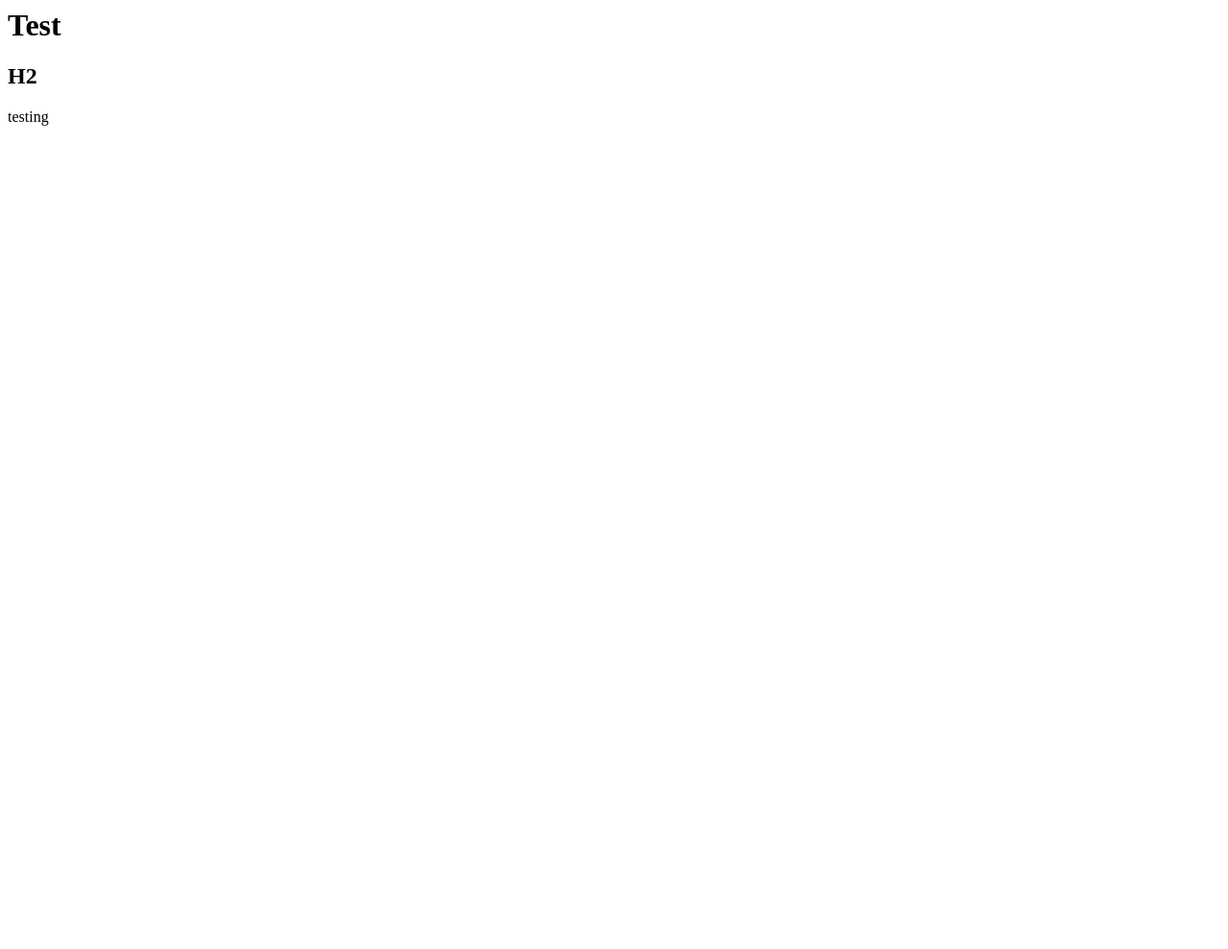
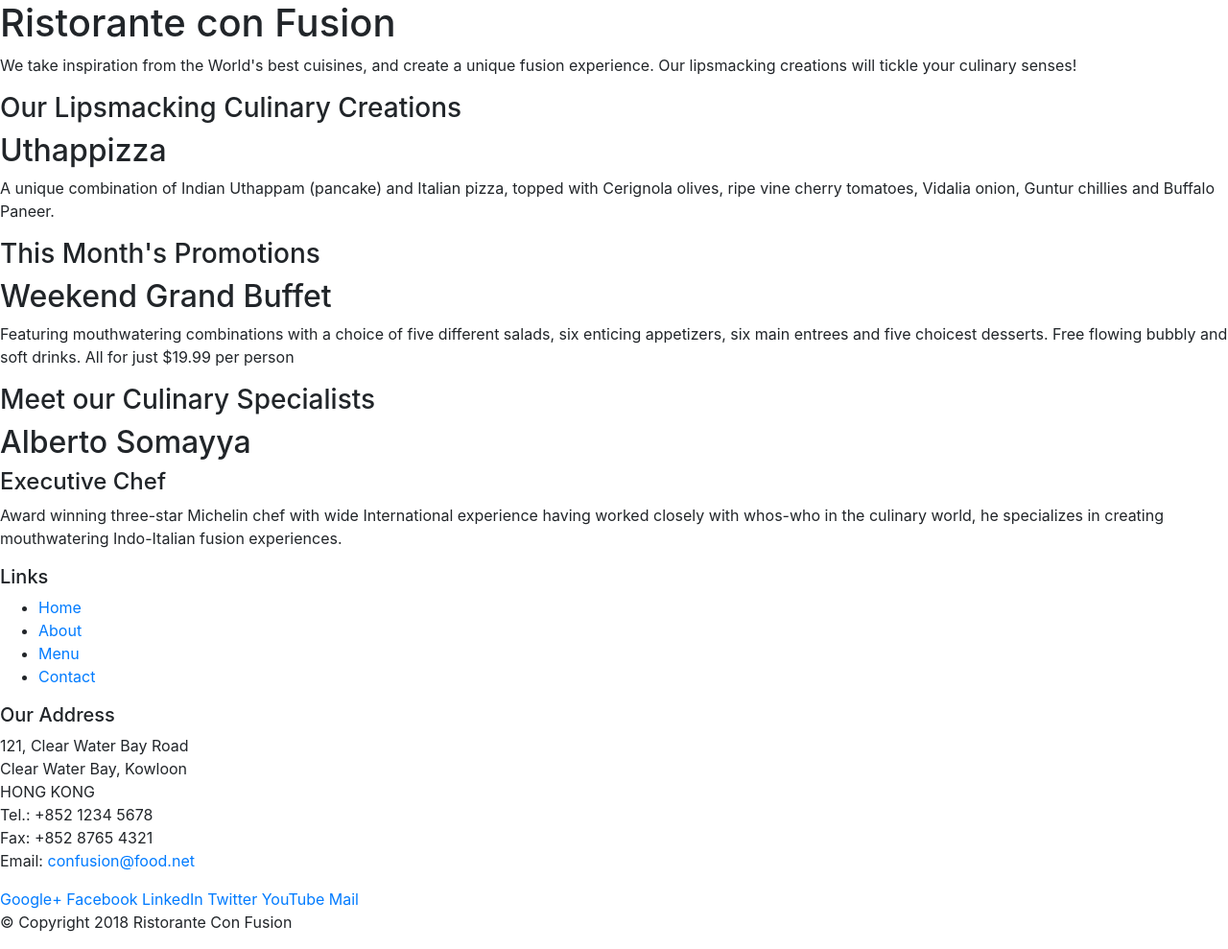
Before and after one commit to mangaka585/fullstack, a website: page index.html in a window 1280 px wide. Shown: the whole page at 96% size. Before the commit the page ends 800 px from the top, so only its background shows below. Drawn offline with nearby package versions, Linux system fonts and the light colour scheme.

Commit message:
Соединил jquery popper.js и bootstrap4 к проекту с помощью npm modules

```diff
--- a/index.html
+++ b/index.html
@@ -1,3 +1,112 @@
-<h1>Test</h1>
-<h2>H2</h2>
-<span>testing</span>
+<!DOCTYPE html>
+<html lang="en">
+
+<head>
+    <!-- Required meta tags always come first -->
+    <meta charset="utf-8">
+    <meta name="viewport" content="width=device-width, initial-scale=1, shrink-to-fit=no">
+    <meta http-equiv="x-ua-compatible" content="ie=edge">
+
+    <!-- Bootstrap CSS -->
+    <link rel="stylesheet" href="node_modules/bootstrap/dist/css/bootstrap.min.css">
+    <title>Ristorante Con Fusion</title>
+</head>
+
+<body>
+
+    <header>
+        <div>
+            <div>
+                <div>
+                    <h1>Ristorante con Fusion</h1>
+                    <p>We take inspiration from the World's best cuisines, and create a unique fusion experience. Our lipsmacking creations will tickle your culinary senses!</p>
+                </div>
+                <div>
+                </div>
+            </div>
+        </div>
+    </header>
+
+    <div>
+        <div>
+            <div>
+                <h3>Our Lipsmacking Culinary Creations</h3>
+            </div>
+            <div>
+                <h2>Uthappizza</h2>
+                <p>A unique combination of Indian Uthappam (pancake) and Italian pizza, topped with Cerignola olives, ripe vine cherry tomatoes, Vidalia onion, Guntur chillies and Buffalo Paneer.</p>
+            </div>
+        </div>
+
+
+        <div>
+            <div>
+                <h3>This Month's Promotions</h3>
+            </div>
+            <div>
+                <h2>Weekend Grand Buffet</h2>
+                <p>Featuring mouthwatering combinations with a choice of five different salads, six enticing appetizers, six main entrees and five choicest desserts. Free flowing bubbly and soft drinks. All for just $19.99 per person </p>
+            </div>
+        </div>
+
+        <div>
+            <div>
+                <h3>Meet our Culinary Specialists</h3>
+            </div>
+            <div>
+                <h2>Alberto Somayya</h2>
+                <h4>Executive Chef</h4>
+                <p>Award winning three-star Michelin chef with wide International experience having worked closely with whos-who in the culinary world, he specializes in creating mouthwatering Indo-Italian fusion experiences. </p>
+            </div>
+        </div>
+    </div>
+
+    <footer>
+        <div>
+            <div>
+                <div>
+                    <h5>Links</h5>
+                    <ul>
+                        <li><a href="#">Home</a></li>
+                        <li><a href="#">About</a></li>
+                        <li><a href="#">Menu</a></li>
+                        <li><a href="#">Contact</a></li>
+                    </ul>
+                </div>
+                <div>
+                    <h5>Our Address</h5>
+                    <address>
+		              121, Clear Water Bay Road<br>
+		              Clear Water Bay, Kowloon<br>
+		              HONG KONG<br>
+		              Tel.: +852 1234 5678<br>
+		              Fax: +852 8765 4321<br>
+		              Email: <a href="mailto:confusion@food.net">confusion@food.net</a>
+		           </address>
+                </div>
+                <div>
+                    <div>
+                        <a href="http://google.com/+">Google+</a>
+                        <a href="http://www.facebook.com/profile.php?id=">Facebook</a>
+                        <a href="http://www.linkedin.com/in/">LinkedIn</a>
+                        <a href="http://twitter.com/">Twitter</a>
+                        <a href="http://youtube.com/">YouTube</a>
+                        <a href="mailto:">Mail</a>
+                    </div>
+                </div>
+           </div>
+           <div>
+                <div>
+                    <p>© Copyright 2018 Ristorante Con Fusion</p>
+                </div>
+           </div>
+        </div>
+    </footer>
+
+    <!-- jQuery first, then Popper.js, then Bootstrap JS. -->
+    <script src="node_modules/jquery/dist/jquery.slim.min.js"></script>
+    <script src="node_modules/popper.js/dist/umd/popper.min.js"></script>
+    <script src="node_modules/bootstrap/dist/js/bootstrap.min.js"></script>
+</body>
+
+</html>
--- a/package.json
+++ b/package.json
@@ -20,5 +20,10 @@
   "homepage": "https://github.com/mangaka585/fullstack#readme",
   "devDependencies": {
     "lite-server": "^2.5.4"
+  },
+  "dependencies": {
+    "bootstrap": "^4.5.2",
+    "jquery": "^3.5.1",
+    "popper.js": "^1.12.9"
   }
 }
```
Also changed, not shown: 1 other file.
